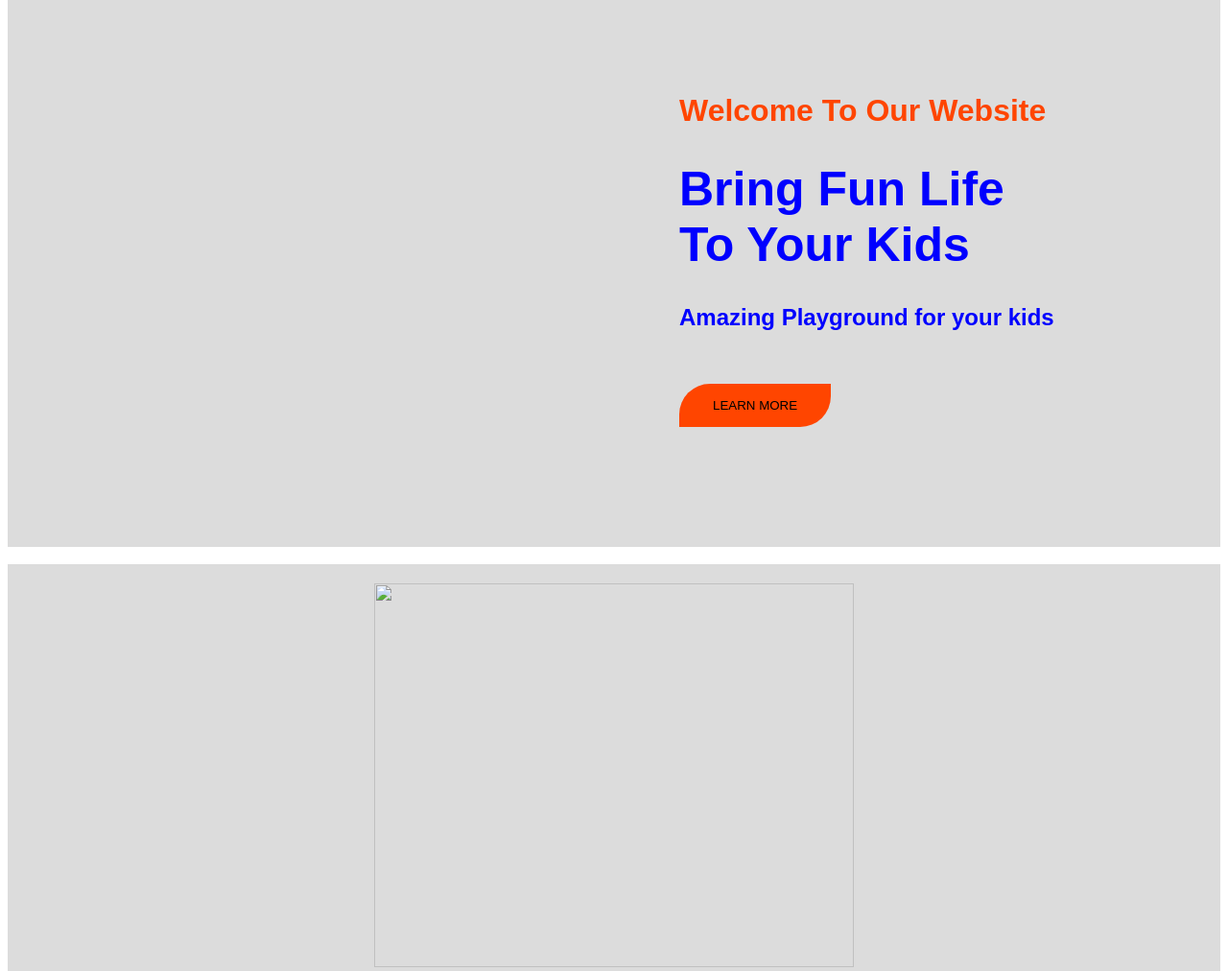
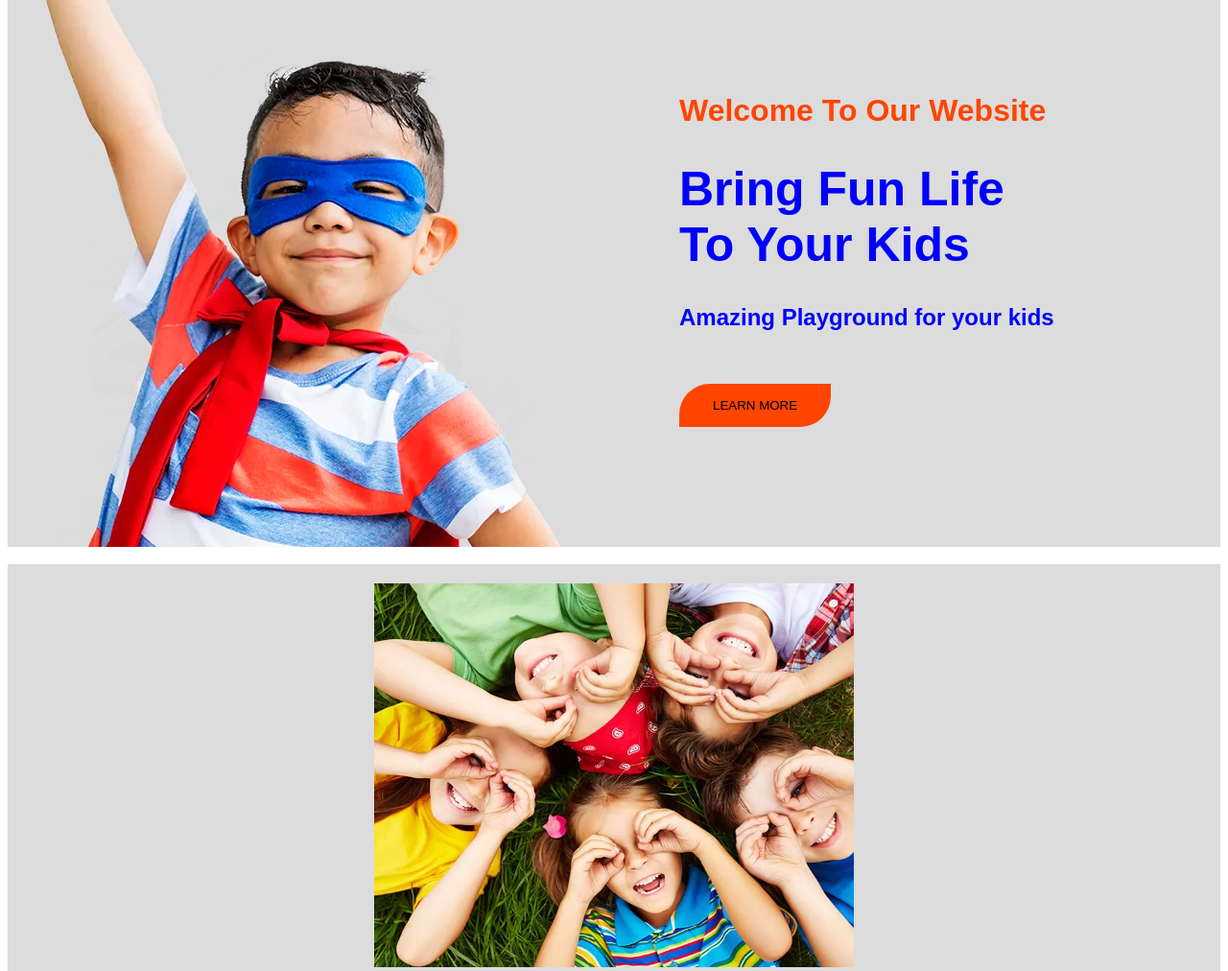
Before and after one commit to mdirtezasaquib/KIDDY-PROJECT, a plain HTML site: page index.html in a window 1280 px wide. Shown: the part 288-1300 px from the top of the page at 96% size. Drawn offline with Linux system fonts and the light colour scheme.

Commit message:
Update index.html

```diff
--- a/index.html
+++ b/index.html
@@ -12,7 +12,7 @@
             height: 700px;
             width: 100%;
             background-color: gainsboro;
-            background-image: url('/KIDDY\ PROJECT/IMAGE/kid1.webp');
+            background-image: url('IMAGE/kid1.webp');
             background-repeat: no-repeat;
         }
 </style>
@@ -56,7 +56,7 @@
 
     <div style="display: flex; justify-content: center; align-items: center; flex-direction: column; padding: 20px; background-color: gainsboro;">
         <div style="text-align: center;">
-            <img src="/KIDDY PROJECT/IMAGE/kid4.webp" alt="" style="height: 400px; width: 500px;">
+            <img src="IMAGE/kid4.webp" alt="" style="height: 400px; width: 500px;">
         </div>
         <div style="text-align: center; margin-top: 40px;">
             <h1 style="color: orangered; font-size: 36px;">About Us</h1>
```
